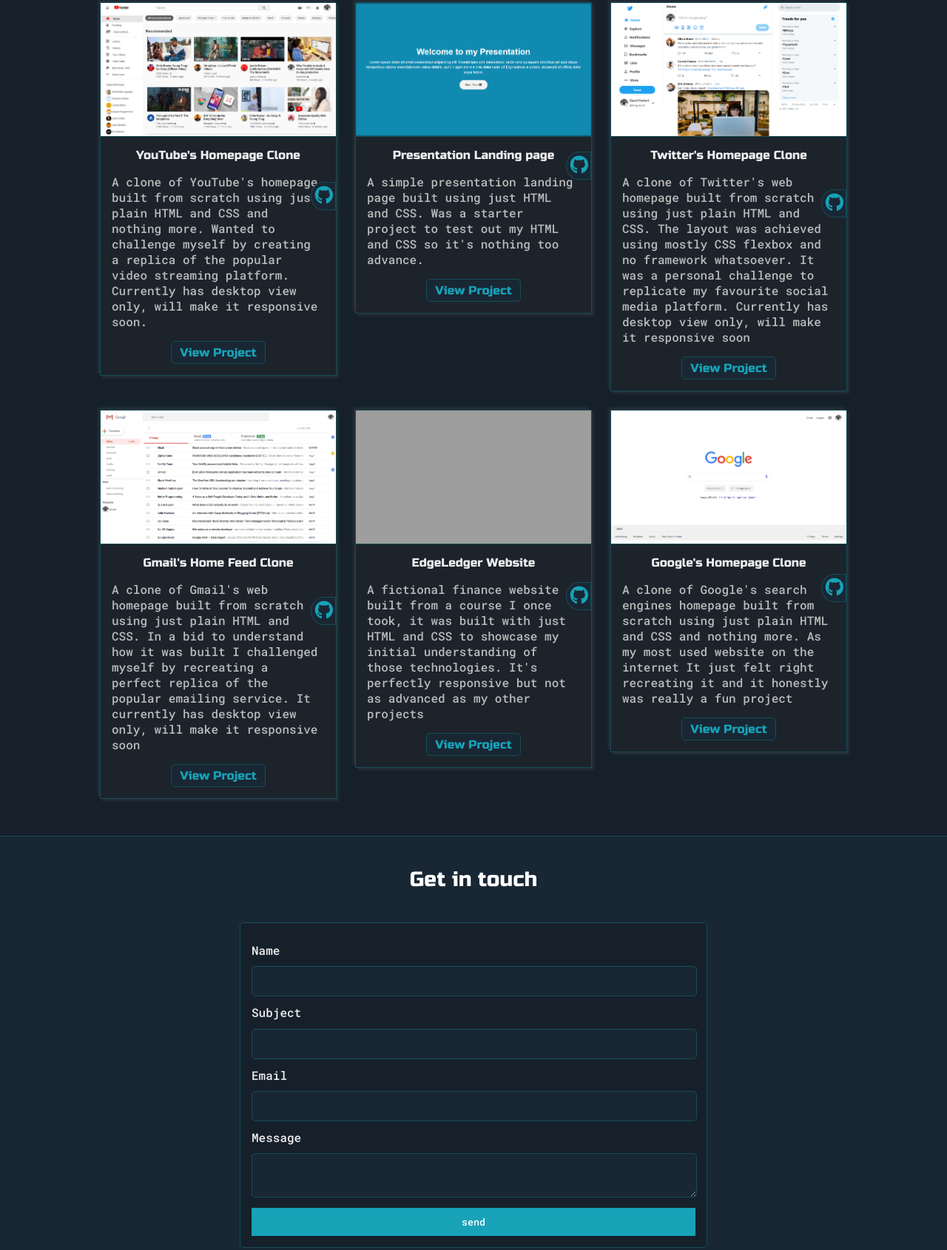
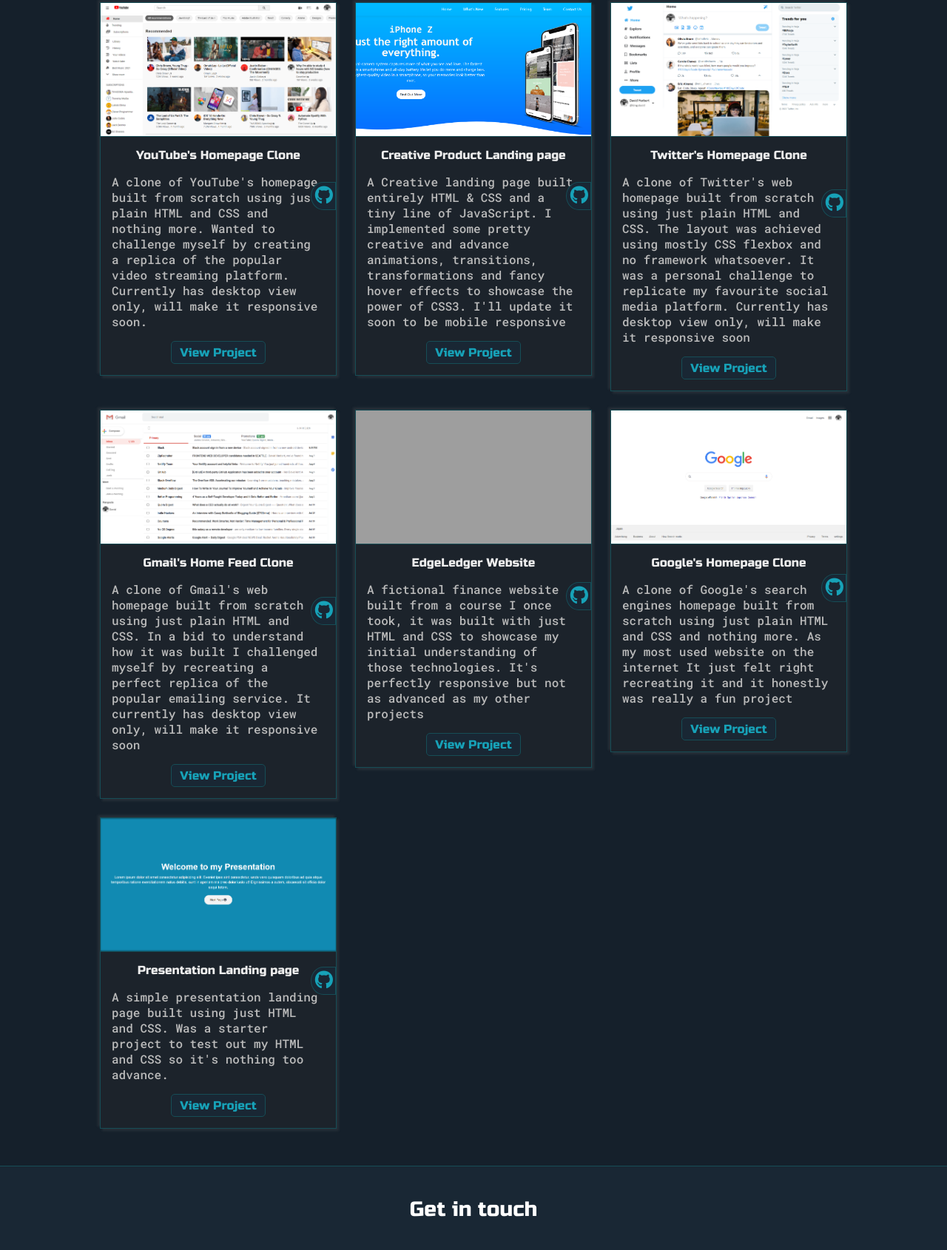
Before and after one commit to DaveyHert/MyPortfolio, a plain HTML site: page index.html in a window 1280 px wide. Shown: the part 1714-3404 px from the top of the page at 74% size. Drawn offline with Linux system fonts and the light colour scheme; grey boxes are pictures that could not be loaded.

Commit message:
Update index.html

```diff
--- a/index.html
+++ b/index.html
@@ -163,12 +163,12 @@
 
         <div>
           <div class="post">
-            <img class="thumbnail" src="./img/presentation-page.png" alt="Landing page">
+            <img class="thumbnail" src="./img/landing-page.png" alt="Landing page">
             <div class="post-preview">
-              <h6 class="post-title">Presentation Landing page</h6>
-              <p class="post-intro">A simple presentation landing page built using just HTML and CSS. Was a starter project to test out my HTML and CSS so it's nothing too advance.</p>
-              <a href="#" class="btn">View Project</a>
-              <a href="#" class="btn2"><i class="fab fa-github"></i></a>
+              <h6 class="post-title">Creative Product Landing page</h6>
+              <p class="post-intro">A Creative landing page built entirely HTML & CSS and a tiny line of JavaScript. I implemented some pretty creative and advance animations, transitions, transformations and fancy hover effects to showcase the power of CSS3. I'll update it soon to be mobile responsive</p>
+              <a href="https://creativelandingpage.netlify.app/" class="btn">View Project</a>
+              <a href="https://github.com/DaveHert/Creative-Landing-Page/" class="btn2"><i class="fab fa-github"></i></a>
             </div>
           </div>
         </div>
@@ -217,6 +217,18 @@
               <p class="post-intro">A clone of Google's search engines homepage built from scratch using just plain HTML and CSS and nothing more. As my most used website on the internet It just felt right recreating it and it honestly was really a fun project</p>
               <a href="http://googlesclone.netlify.com" class="btn">View Project</a>
               <a href="https://github.com/DaveHert/GoogleClone" class="btn2"><i class="fab fa-github"></i></a>
+            </div>
+          </div>
+        </div>
+
+        <div>
+          <div class="post">
+            <img class="thumbnail" src="./img/presentation-page.png" alt="Landing page">
+            <div class="post-preview">
+              <h6 class="post-title">Presentation Landing page</h6>
+              <p class="post-intro">A simple presentation landing page built using just HTML and CSS. Was a starter project to test out my HTML and CSS so it's nothing too advance.</p>
+              <a href="#" class="btn">View Project</a>
+              <a href="#" class="btn2"><i class="fab fa-github"></i></a>
             </div>
           </div>
         </div>
```
